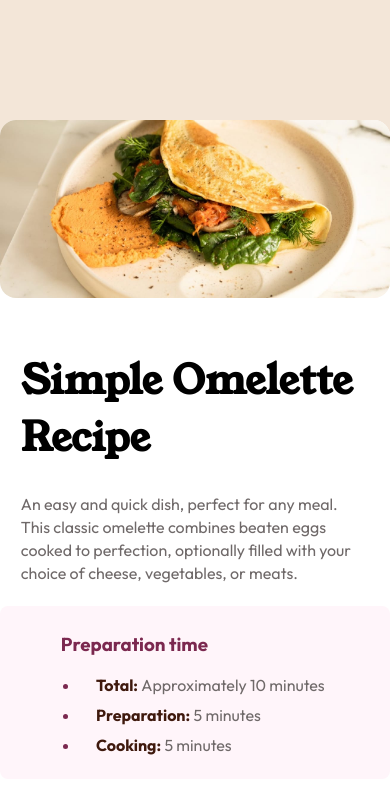
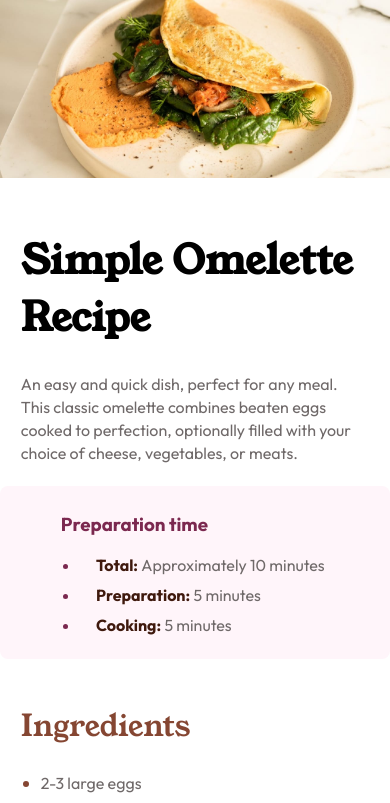
Before and after one commit to yehudahason/recipe-page, a plain HTML site: page index.html in a window 390 px wide. Shown: the top 803 px of the page. Drawn offline with Linux system fonts and the light colour scheme.

Commit message:
body margin commit

```diff
--- a/style.css
+++ b/style.css
@@ -173,8 +173,13 @@ table tr td:nth-child(2) {
   .container {
     width: 100%;
     padding: 0;
+    border-radius: 0px;
+    margin: 0;
   }
   .img {
     width: 100%;
   }
+  .img img {
+    border-radius: 0px;
+  }
 }
```
